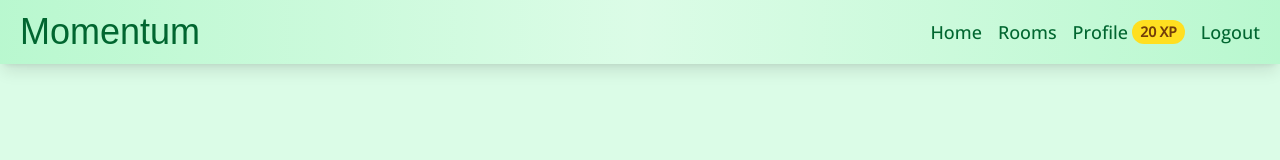
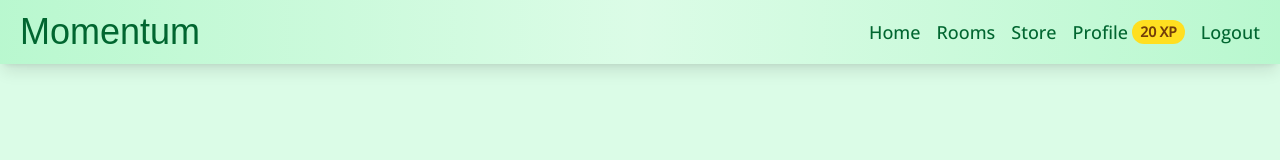
Before and after one commit to mohakcodes/Momentum, a React (Vite) app in the folder frontend/: page / in a window 1280 px wide. Shown: the top 160 px of the page. Built offline with nearby package versions, Linux system fonts and the light colour scheme; no server answers; a web font is replaced by a local one.

Commit message:
add: store route

```diff
--- a/frontend/src/components/Navbar.jsx
+++ b/frontend/src/components/Navbar.jsx
@@ -53,6 +53,7 @@ const Navbar = () => {
             user ? (
               <>
                 <li><Link to="/rooms" className="hover:underline">Rooms</Link></li>
+                <li><Link to="/store" className="hover:underline">Store</Link></li>
                 <li className="flex items-center gap-1">
                   <Link to="/profile" className="hover:underline">Profile</Link>
                   {user?.xp !== undefined && (
@@ -96,6 +97,7 @@ const Navbar = () => {
                 user ? (
                   <>
                     <Link to="/rooms" onClick={toggleMenu} className="px-4 py-2 hover:bg-slate-800 rounded-md">Rooms</Link>
+                    <Link to="/store" onClick={toggleMenu} className="px-4 py-2 hover:bg-slate-800 rounded-md">Store</Link>
                     <Link to="/profile" onClick={toggleMenu} className="px-4 py-2 hover:bg-slate-800 rounded-md">Profile</Link>
                     {user && (
                       <div className="px-4 text-md font-semibold py-2 text-green-300 border-b border-slate-600">
--- a/frontend/src/main.jsx
+++ b/frontend/src/main.jsx
@@ -6,6 +6,7 @@ import Navbar from './components/Navbar.jsx'
 import Home from './components/Home.jsx'
 import Rooms from './components/Room/Rooms.jsx'
 import HabitRoom from './components/Room/HabitRoom.jsx'
+import Store from './components/Store/Store.jsx'
 import Auth from './components/Auth.jsx'
 import NotFound from './components/NotFound.jsx'
 
@@ -29,6 +30,7 @@ createRoot(document.getElementById('root')).render(
             <Route path='/auth' element={<Auth/>}/>
             <Route path='/rooms' element={<Rooms/>}/>
             <Route path='/room/:id' element={<HabitRoom/>}/>
+            <Route path='/store' element={<Store/>}/>
             <Route path='*' element={<NotFound/>}/>
           </Routes>
         </Layout>
```
